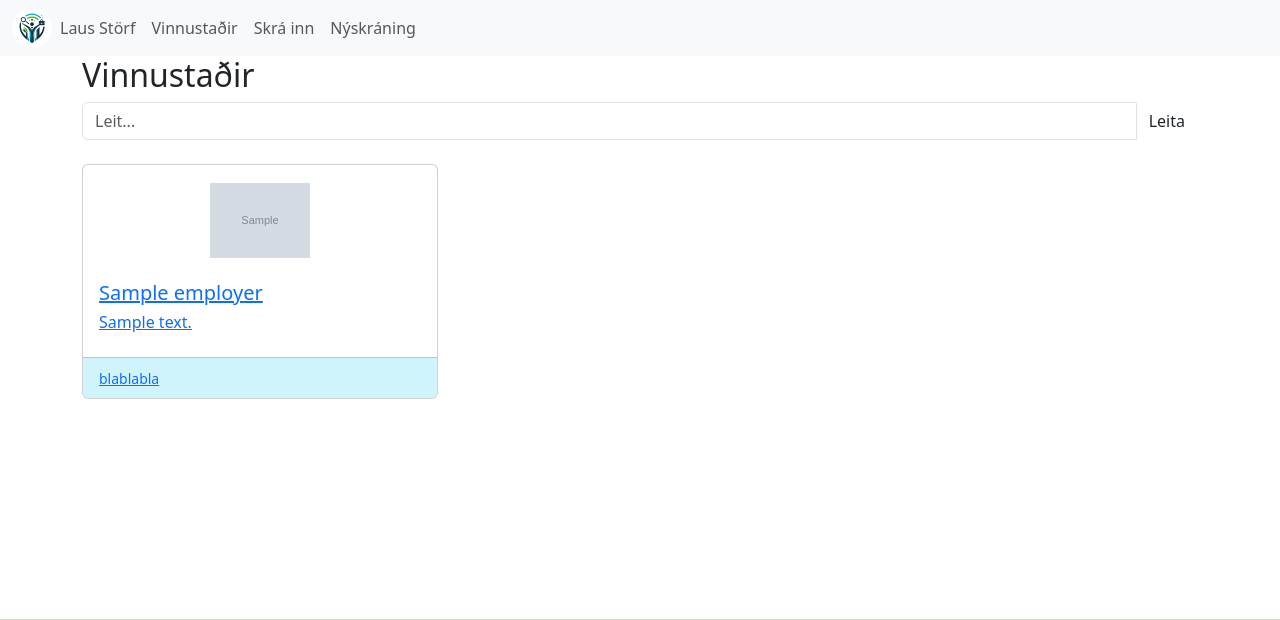
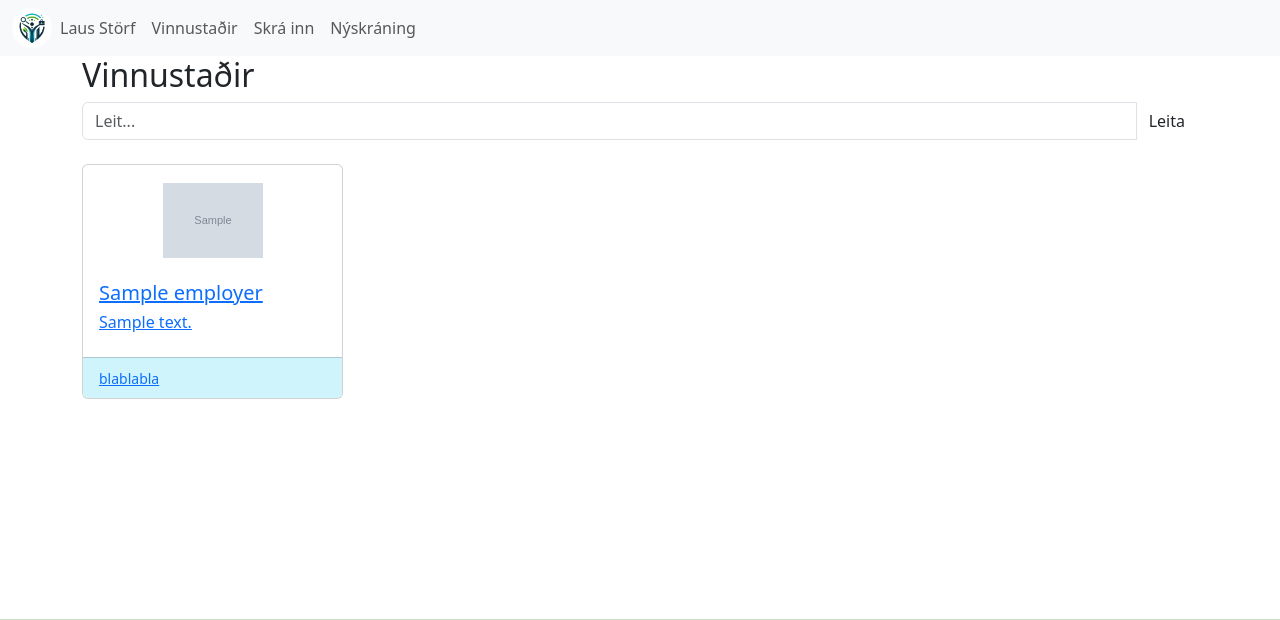
Before and after one commit to PeturDaniel/jobhunters32, a Django app: page /vinnustadir/ in a window 1280 px wide. Shown: the top 620 px of the page. Run offline with Django 5.2, Linux system fonts and the light colour scheme; tables that the repository leaves empty hold one stand-in row (values such as "Sample post"); grey boxes marked "Sample" are stand-in pictures.

Commit message:
small fixes

```diff
--- a/templates/employers_page/index.html
+++ b/templates/employers_page/index.html
@@ -11,4 +11,5 @@
     <div class="employers">
         {% include 'employers_page/single_employer.html' with employer=employer %}
     </div>
+    <br />
 {% endblock %}
--- a/templates/employers_page/single_employer.html
+++ b/templates/employers_page/single_employer.html
@@ -7,7 +7,7 @@
 </div>-->
 
 <div class="well_employer">
-    <div class="row row-cols-1 row-cols-md-3 g-4">
+    <div class="row row-cols-1 row-cols-md-4 g-4">
     {% for employer in employers %}
         <div class="col">
             <a href="/vinnustadir/{{ employer.id }}" class="card-link">
```
Lines whose indentation alone changed are shown as unchanged.
